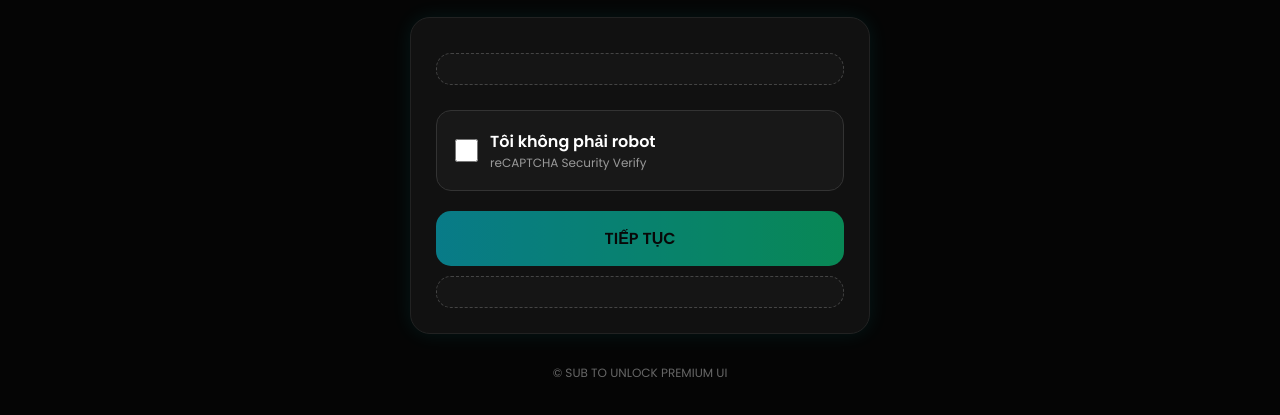
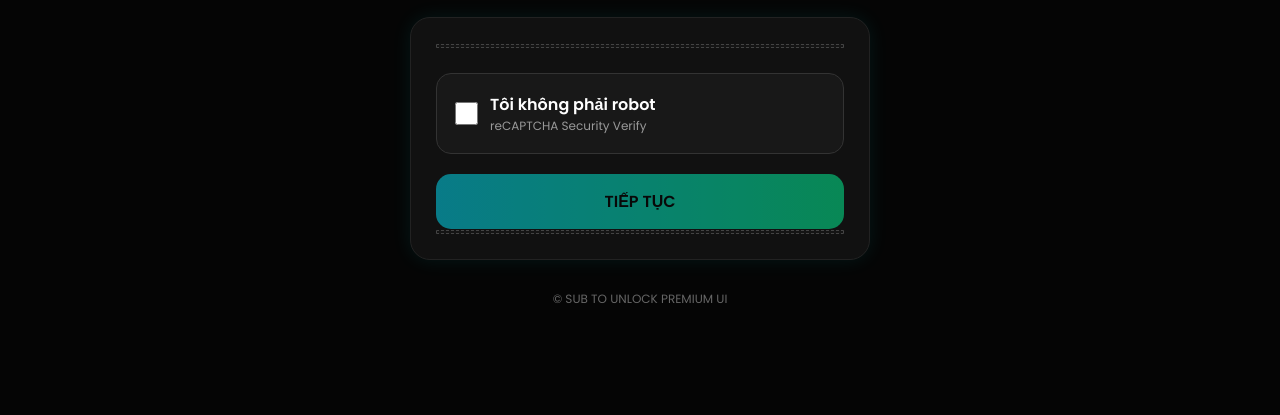
Before and after one commit to tinhmoba/subunlockgtamod, a plain HTML site: page index.html in a window 1280 px wide. Shown: the part 189-604 px from the top of the page. Drawn offline with Linux system fonts and the light colour scheme.

Commit message:
Update index.html

```diff
--- a/index.html
+++ b/index.html
@@ -232,11 +232,11 @@ color:#000;
 }
 
 .ads{
-margin-top:10px;
+margin-top:1px;
 background:#151515;
 border:1px dashed #444;
-border-radius:15px;
-padding:15px;
+border-radius:1px;
+padding:1px;
 text-align:center;
 color:#888;
 font-size:14px;
```
